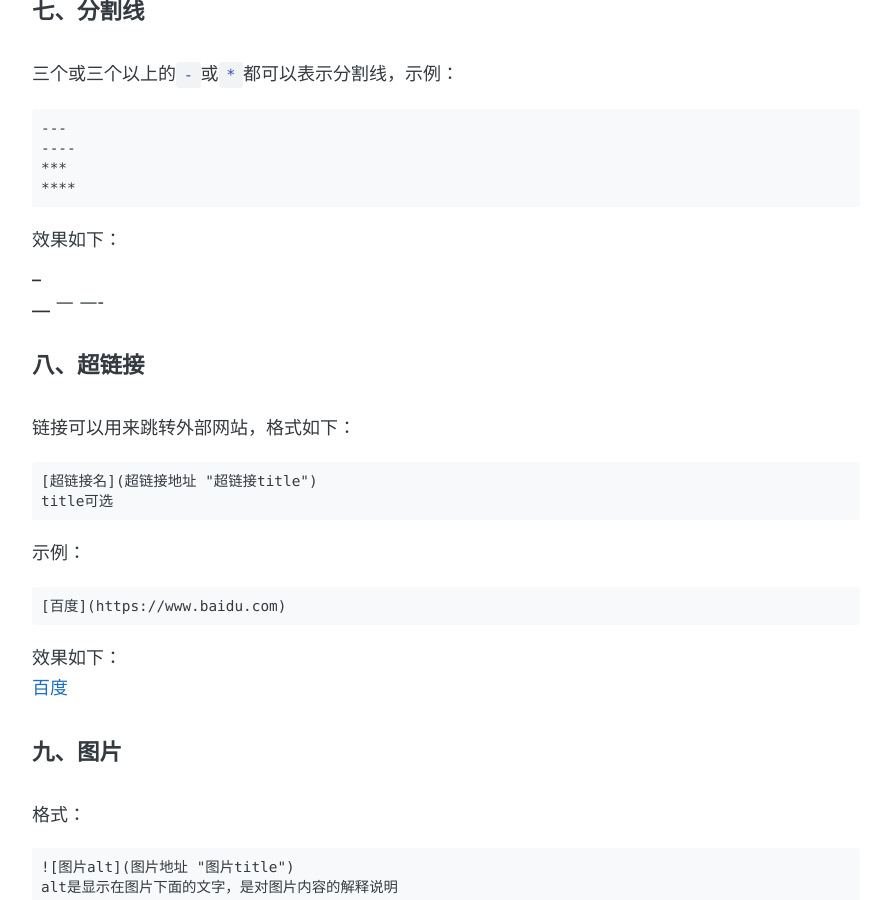
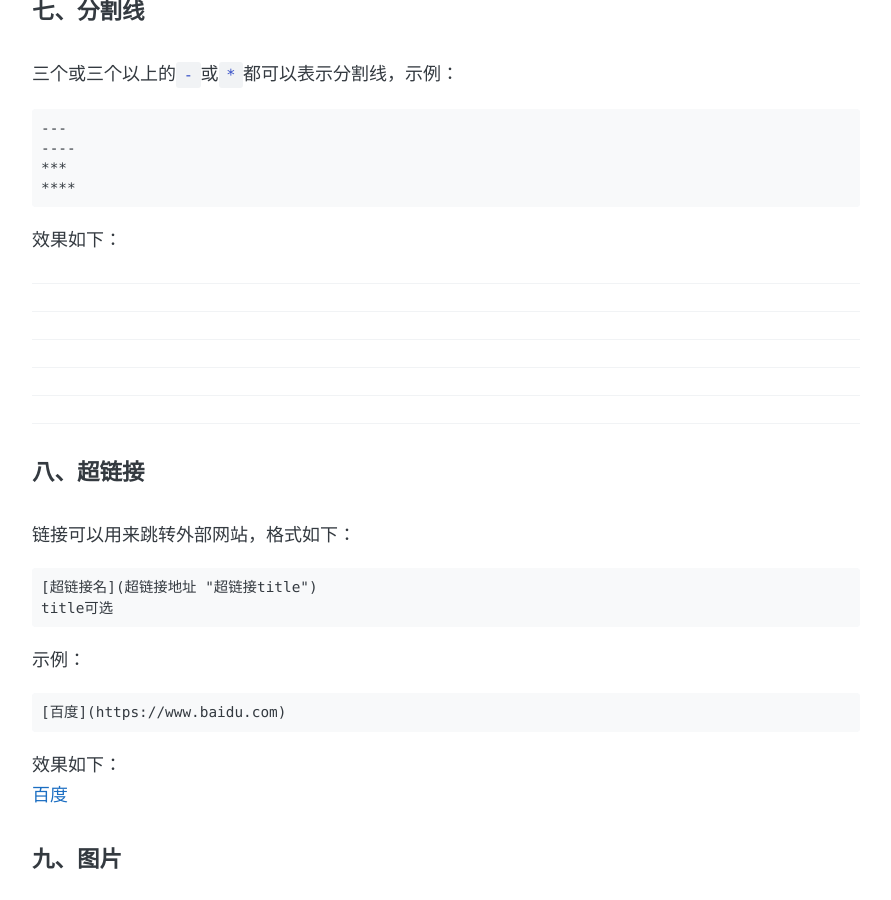
Before and after one commit to perfiffer/perfiffer.github.io, a Jekyll site: the page built from _posts/2019-04-16-markdown语法.md, in a window 1280 px wide and 900 px high, scrolled down 3384 px. Shown: the whole window, without its empty margins (194-1085 px from the left). Built offline with Jekyll 4.4.1, drawn with Linux system fonts in a browser that asks for light colours; some web fonts are replaced; comment, search, counter and statistics services are not loaded.

Commit message:
blog update

````diff
--- a/_posts/2019-04-16-markdown语法.md
+++ b/_posts/2019-04-16-markdown语法.md
@@ -105,10 +105,12 @@ comments: true
 ****
 ```
 效果如下：
-___
-____
----
-----
+- - -
+- - - -
+* * *
+* * * *
+_ _ _
+_ _ _ _
 
 #### 八、超链接
 链接可以用来跳转外部网站，格式如下：
````
